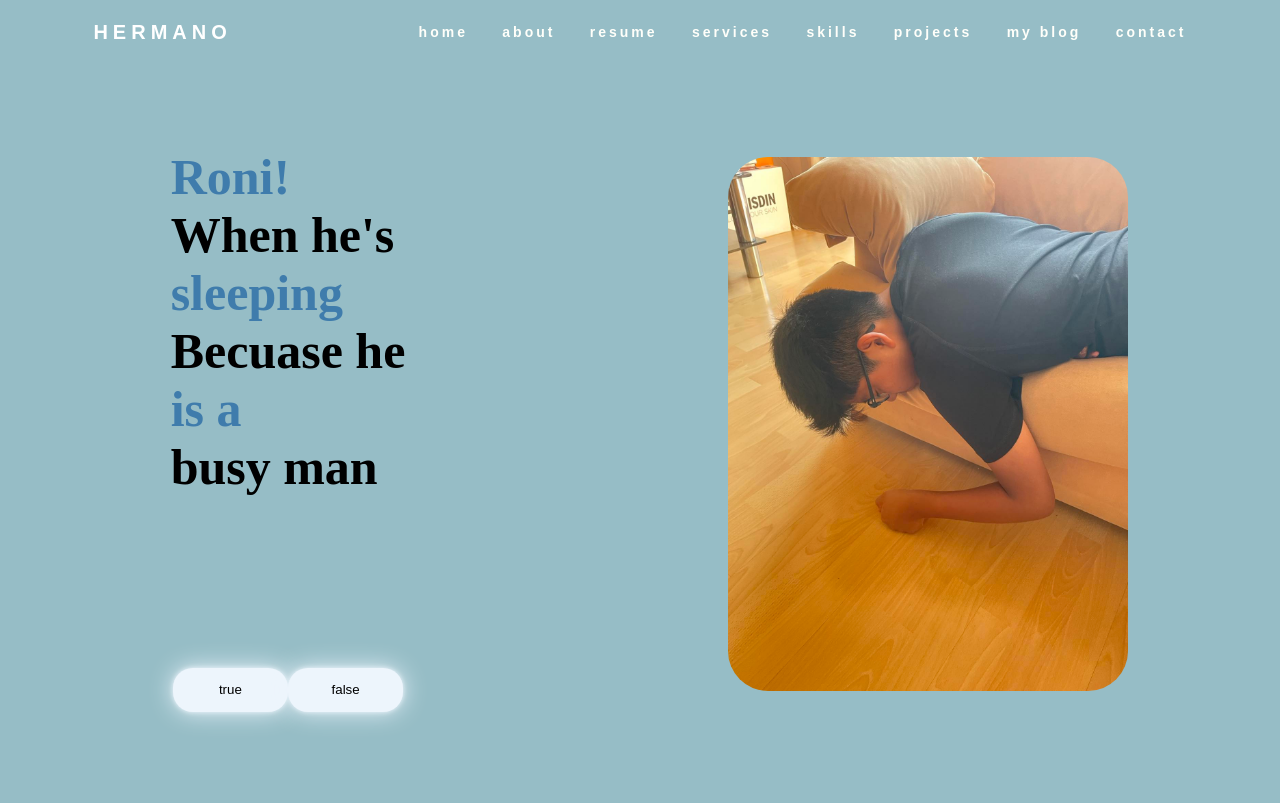
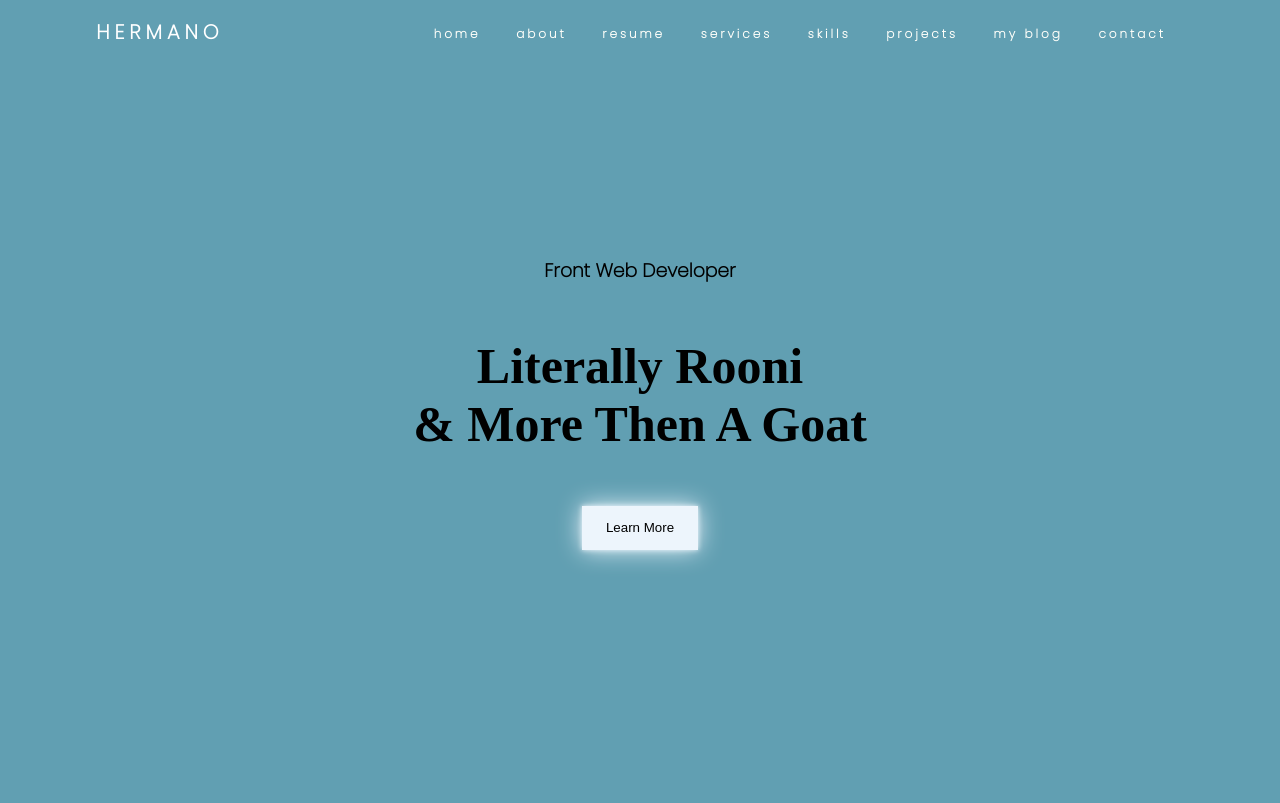
Before and after one commit to RogerJosue/making-a-website, a plain HTML site: page index.html in a window 1280 px wide. Shown: the top 803 px of the page. Drawn offline with nearby package versions, Linux system fonts and the light colour scheme.

Commit message:
modified home section

```diff
--- a/index.html
+++ b/index.html
@@ -3,10 +3,10 @@
   <head>
     <meta charset="UTF-8" />
     <meta name="viewport" content="width=device-width, initial-scale=1.0" />
-    <link
-      rel="https://fonts.googleapis.com/css?family=Poppins"
-      href="stylesheet"
-    />
+    <link rel="preconnect" href="https://fonts.googleapis.com">
+    <link rel="preconnect" href="https://fonts.gstatic.com" crossorigin>
+    <link href="https://fonts.googleapis.com/css2?family=Poppins:wght@200&display=swap" rel="stylesheet">
+
 
     <link rel="preconnect" href="https://fonts.googleapis.com">
     <link rel="preconnect" href="https://fonts.gstatic.com" crossorigin>
@@ -44,25 +44,23 @@
           <div class="line3"></div>
         </div>
       </nav>
-
+       <!-- this is where the navbar finished -->
       <div class="words">
+        <div class="whatIDo">
+          <h3>Front Web Developer</h3>
+        </div>
         <div class="jordan">
-          <h1>
-            <span class="helloWeb">Roni!</span>
-            When he's <span class="helloWeb">sleeping</span> Becuase he
-            <span class="helloWeb"> is a</span>
-            busy man
+          <h1 class="h-h">
+            Literally Rooni
+          </h1>
+          <h1 class="h-h">
+            & More Then A Goat
           </h1>
         </div>
 
         <div class="holderOfButton">
-          <button class="homeButton">true</button>
-          <button class="homeButton">false</button>
+          <button class="homeButton">Learn More</button>
         </div>
-      </div>
-
-      <div class="holderOfHi">
-        <img class="homeImage" src="img/1.jpeg" alt="rooni sleeping" />
       </div>
     </div>
 
@@ -309,7 +307,18 @@
        </div>
 
 
-    <div id="projects"></div>
+    <div id="projects">
+        <div class="container-p">
+          <div class="h-p">
+            <div>
+              <div>
+
+              </div>
+            </div>
+          </div>
+          <div class="h-img"></div>
+        </div>
+    </div>
     <div id="myblog"></div>
     <div id="contact"></div>
   </body>
--- a/style.css
+++ b/style.css
@@ -6,7 +6,7 @@
 }
 
 body {
-    background: #96bdc6;
+    background: #619fb2;
 }
 
 #home {
@@ -14,6 +14,8 @@ body {
     width: 100vw;
     display: flex;
     flex-wrap: wrap;
+    justify-content: center;
+    align-items: center;
 }
 
 nav {
@@ -21,7 +23,6 @@ nav {
      width: 100%;
     display: flex;
     justify-content: space-around;
-    background-color: #96bdc6;
     font-family: 'Poppins', sans-serif;
 }
 
@@ -36,10 +37,9 @@ nav {
 
 .nav-links {
     display: flex;
-    justify-content: space-between;
+    justify-content: space-around;
     align-items: center;
     width:60%;
-
 }
 
 .nav-links li{
@@ -47,10 +47,11 @@ nav {
 }
 .nav-links a{
     color: #FFFFFA  ;
+    /* color: #ece1c1; */
     text-decoration: none;
     letter-spacing: 3px;
     font-weight: bold;
-    font-size: 14px;
+    font-size: 12px;
 }
 
 .burger {
@@ -74,25 +75,35 @@ a:hover {
   display: flex;
   justify-content: center;
   align-items: center;
-  flex-wrap: wrap;
+  flex-direction: column;
 }
 
+.whatIDo {
+    height: 20%;
+    width: 80%;
+   display: flex;
+   align-items: end;
+   justify-content: center;
+   font-family: 'Poppins', sans-serif;
+}
 .jordan {
     display: flex ;
-    flex-wrap: wrap;
-    height: 70%;
+    flex-direction: column;
+    height: 30%;
     width: 100%;
+    align-items: center;
     justify-content: center;
-    align-items: center;
     font-size: 25px;
+    font-weight: bolder;
 }
+
 
 .holderOfButton {
   width: 100%;
   height: 30%;
   display: flex;
   justify-content: center;
-  align-items: center;
+  align-items: start;
 
 }
 
@@ -102,7 +113,6 @@ a:hover {
     width: 20%;
     background-color: #EDF5FC;
     box-shadow: 0 0 5px #EDF5FC, 0 0 25px #EDF5FC;
-    border-radius: 20px;
     border: none;
 }
 
@@ -110,24 +120,6 @@ a:hover {
     box-shadow: 0 0 5px #EDF5FC,
     0 0 25px #EDF5FC, 0 0 50px #EDF5FC,
     0 0 100px #EDF5FC, 0 0 200px #EDF5FC;
-}
-
-.helloWeb {
-    color: #3F7CAC;
-    display: flex;
-}
-
-.holderOfHi {
-    width: 55%;
-    height: 90%;
-    display: flex;
-    justify-content: center;
-    align-items: center ;
-}
-
-.homeImage {
-    width: 400px;
-    border-radius: 40px;
 }
 
 #about {
```
